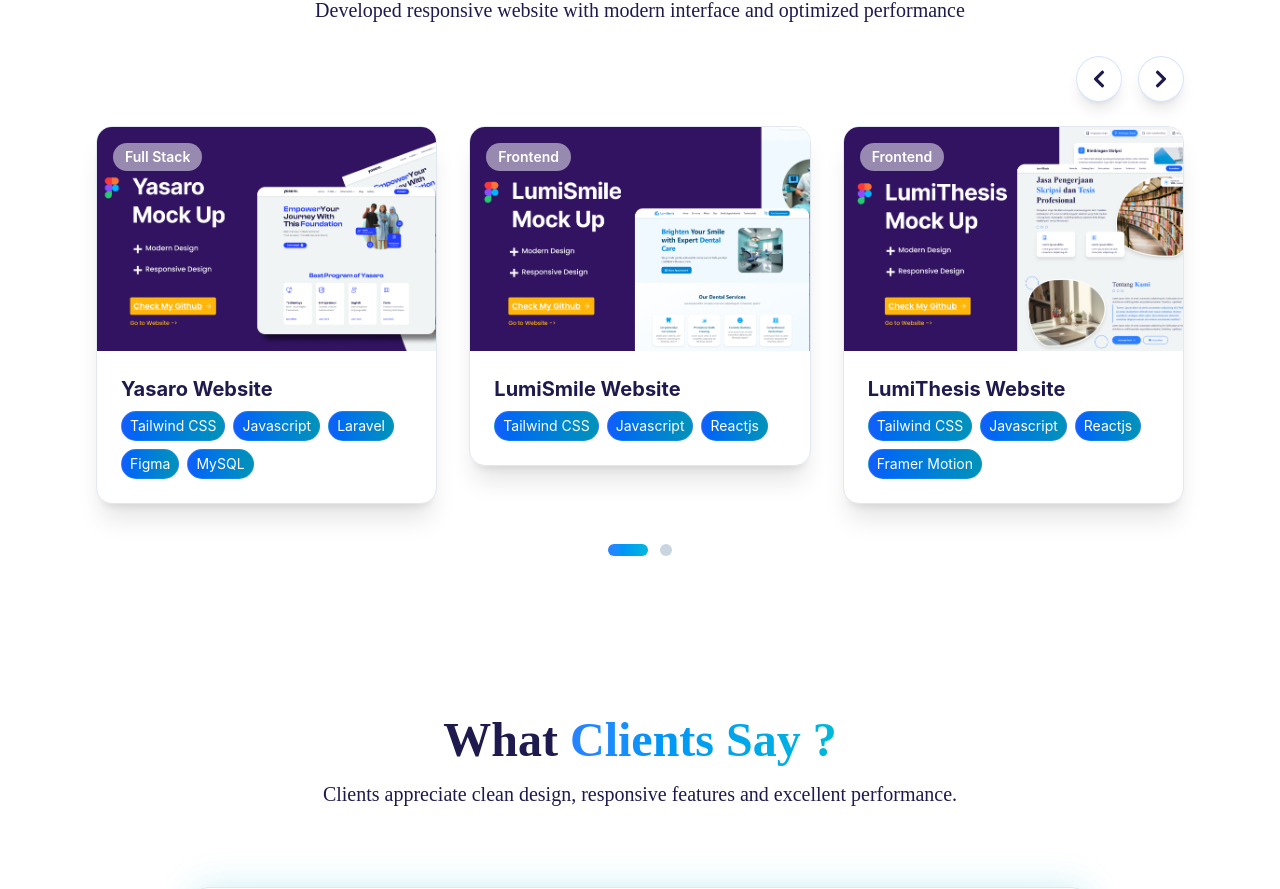
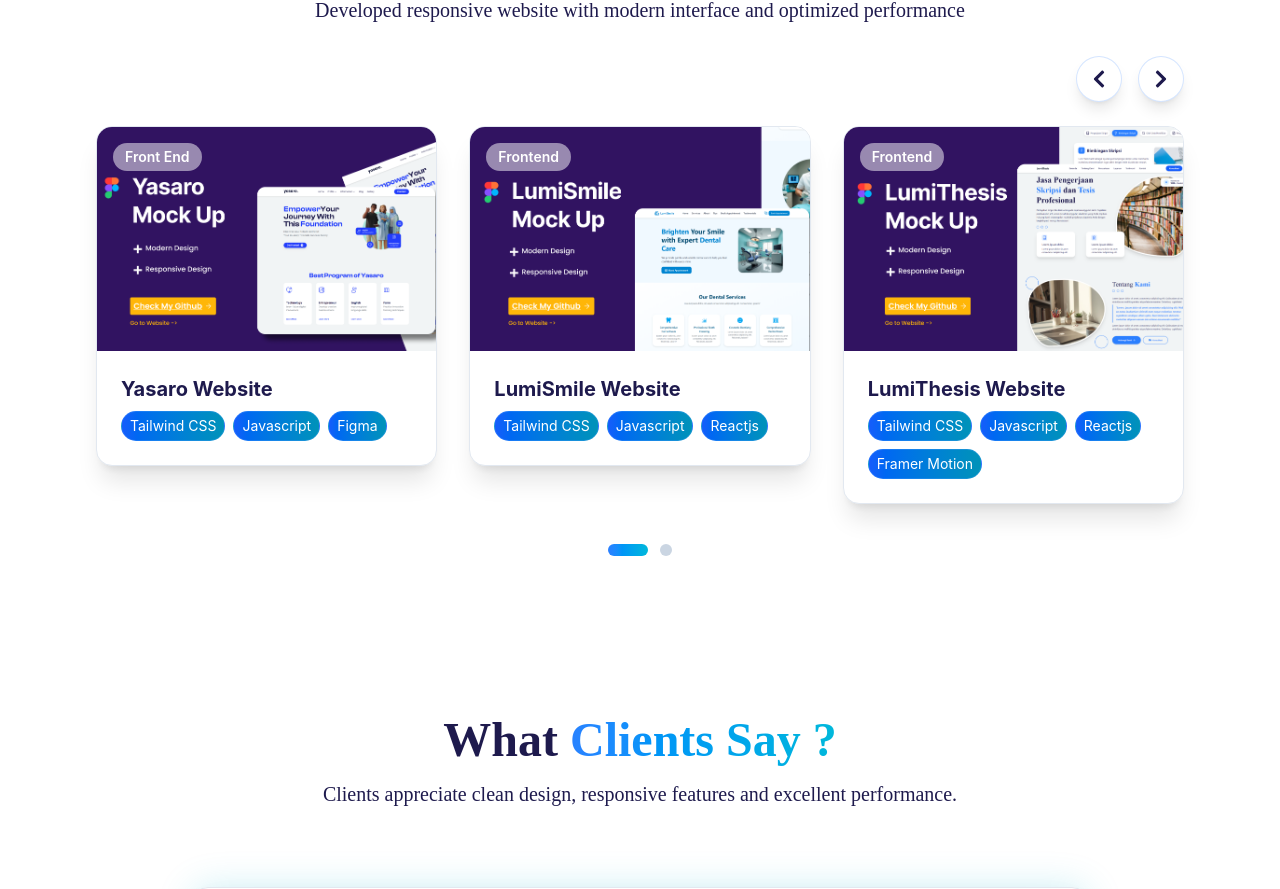
Before and after one commit to senmarutech/portfolio-senmarutech, a React (Vite) app: page / in a window 1280 px wide. Shown: the part 2794-3683 px from the top of the page. Built offline with nearby package versions, Linux system fonts and the light colour scheme; a web font is replaced by a local one.

Commit message:
upload project

```diff
--- a/src/components/Projects.jsx
+++ b/src/components/Projects.jsx
@@ -12,20 +12,20 @@ const Projects = () => {
     const itemsPerPage = 3;
 
     const projects = [
-        {id:1, title: "Yasaro Website", category: 'Full Stack',
-            img: work1, tech: ['Tailwind CSS', 'Javascript', 'Laravel', 'Figma', 'MySQL'], github: "https://github.com/senmarutech",
+        {id:1, title: "Yasaro Website", category: 'Front End',
+            img: work1, tech: ['Tailwind CSS', 'Javascript', 'Figma'], github: "https://github.com/senmarutech/Company-Profile-Yasaro-Foundation",
             live: "https://yasarofoundation.com"},
         {id:2, title: "LumiSmile Website", category: 'Frontend',
-            img: work2, tech: ['Tailwind CSS', 'Javascript', 'Reactjs'], github: "https://github.com/senmarutech/LumiSMile-Website ",
+            img: work2, tech: ['Tailwind CSS', 'Javascript', 'Reactjs'], github: "https://github.com/senmarutech/LumiSMile-Website",
             live: "#"},
         {id:3, title: "LumiThesis Website", category: 'Frontend',
-            img: work3, tech: ['Tailwind CSS', 'Javascript', 'Reactjs', 'Framer Motion'], github: "https://github.com/senmarutech/",
+            img: work3, tech: ['Tailwind CSS', 'Javascript', 'Reactjs', 'Framer Motion'], github: "https://github.com/senmarutech/LumiThesis-Website",
             live: "#"},
         {id:4, title: "LumiNails Website", category: 'Frontend',
             img: work4, tech: ['Tailwind CSS', 'Javascript', 'Reactjs', 'Framer Motion'], github: "https://github.com/senmarutech/LumiNails-Website",
             live: "#"},
         {id:5, title: "LumiPets Website", category: 'Frontend',
-            img: work5, tech: ['Tailwind CSS', 'Javascript', 'Reactjs'], github: "https://github.com/senmarutech/",
+            img: work5, tech: ['Tailwind CSS', 'Javascript', 'Reactjs'], github: "https://github.com/senmarutech/LumiPets-Website",
             live: "#"}
     ];
 
```
